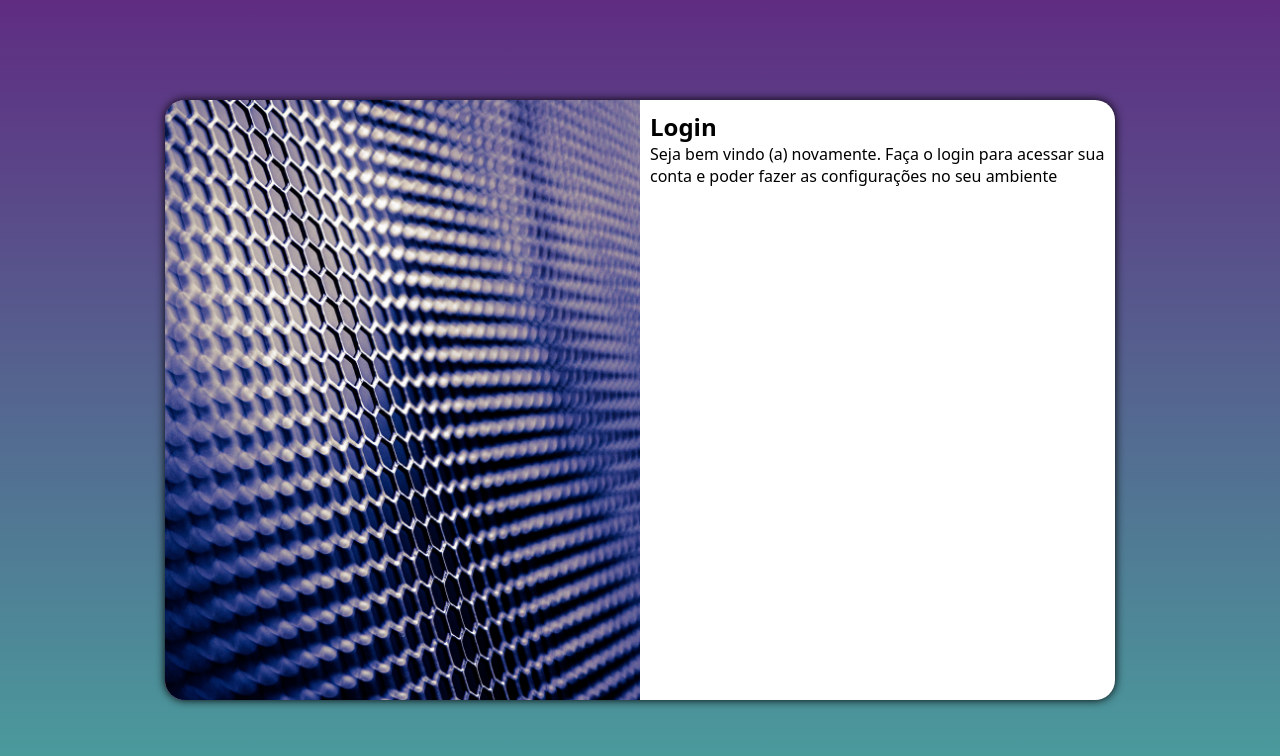
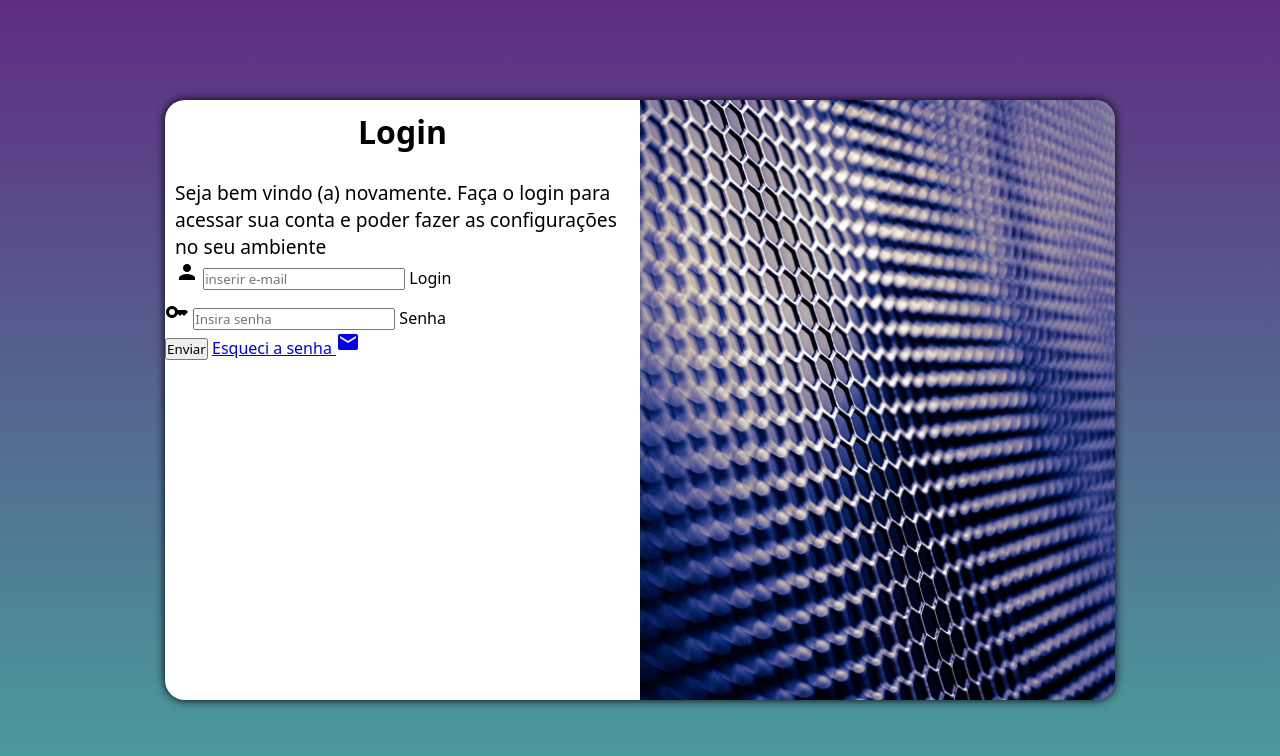
Before and after one commit to DanielDurce/projeto-login, a plain HTML site: page index.html in a window 1280 px wide. Drawn offline with Linux system fonts and the light colour scheme.

Commit message:
formulário adicionado

```diff
--- a/estilos/mediaquery.css
+++ b/estilos/mediaquery.css
@@ -1,4 +1,4 @@
-@media screen and (min-width: 768px) and (max-width: 992px) {
+@media screen and (min-width: 600px) and (max-width: 992px) {
 
     body {
         background-image: linear-gradient(to top, #49a09d, #5f2c82);
@@ -31,15 +31,24 @@
     }
 
     section#login > div#imagem {
-        float: left;
+        float: right;
         width: 50%;
         height: 100%;
 
     }
 
     section#login > div#formulario {
-        float: right;
+        float: left;
         width: 50%;
+    }
+
+    div#formulario >h1 {
+        font-size: 2em;
+
+    }
+
+    div#formulario > p {
+        font-size: 1.2em;
     }
 
 
--- a/estilos/style.css
+++ b/estilos/style.css
@@ -52,5 +52,13 @@ section#login > div#imagem {
 section#login > div#formulario {
     display: block;
     padding: 10px;
+}
 
+div#formulario >h1 {
+    text-align: center ;
+    margin-bottom: 0.8em;
 }
+
+div#formulario > p {
+    font-size: 1.2em;
+}
--- a/index.html
+++ b/index.html
@@ -1,13 +1,16 @@
 <!DOCTYPE html>
 <html lang="pt-br">
+
 <head>
     <meta charset="UTF-8">
     <meta name="viewport" content="width=device-width, initial-scale=1.0">
     <link rel="shortcut icon" href="../html-css/exercicios/faviconD.png" type="image/x-icon">
     <link rel="stylesheet" href="estilos/style.css">
     <link rel="stylesheet" href="estilos/mediaquery.css">
+    <link href="https://fonts.googleapis.com/icon?family=Material+Icons" rel="stylesheet">
     <title>Login</title>
 </head>
+
 <body>
     <main>
         <section id="login">
@@ -17,12 +20,32 @@
 
             <div id="formulario">
                 <h1>Login</h1>
-                <p>Seja bem vindo (a) novamente. Faça o login para acessar sua conta e poder fazer as configurações no seu ambiente</p>
-                <form action="login.php" method="post"></form>
+                <p>Seja bem vindo (a) novamente. Faça o login para acessar sua conta e poder fazer as configurações no
+                    seu ambiente</p>
+                <form action="login.php" method="post">
+
+                    <span class="material-icons">person</span>
+
+                    <input type="email" name="login" id="ilogin" placeholder="inserir e-mail" autocomplete="email" required minlength="30">
+                    <label for="ilogin">Login</label>
+
 
             </div>
+            <div class="campo">
+
+                <span class="material-icons">key</span>
+
+                <input type="password" name="senha" id="isenha" placeholder="Insira senha" autocomplete="current-password" required minlength="8" maxlength="20">
+                <label for="isenha">Senha</label>
+            </div>
+
+            <input type="submit" value="Enviar">
+            <a href="esqueci.html">Esqueci a senha <i class="material-icons">mail</i></a>
+
+            </form>
         </section>
     </main>
 
 </body>
+
 </html>
```
